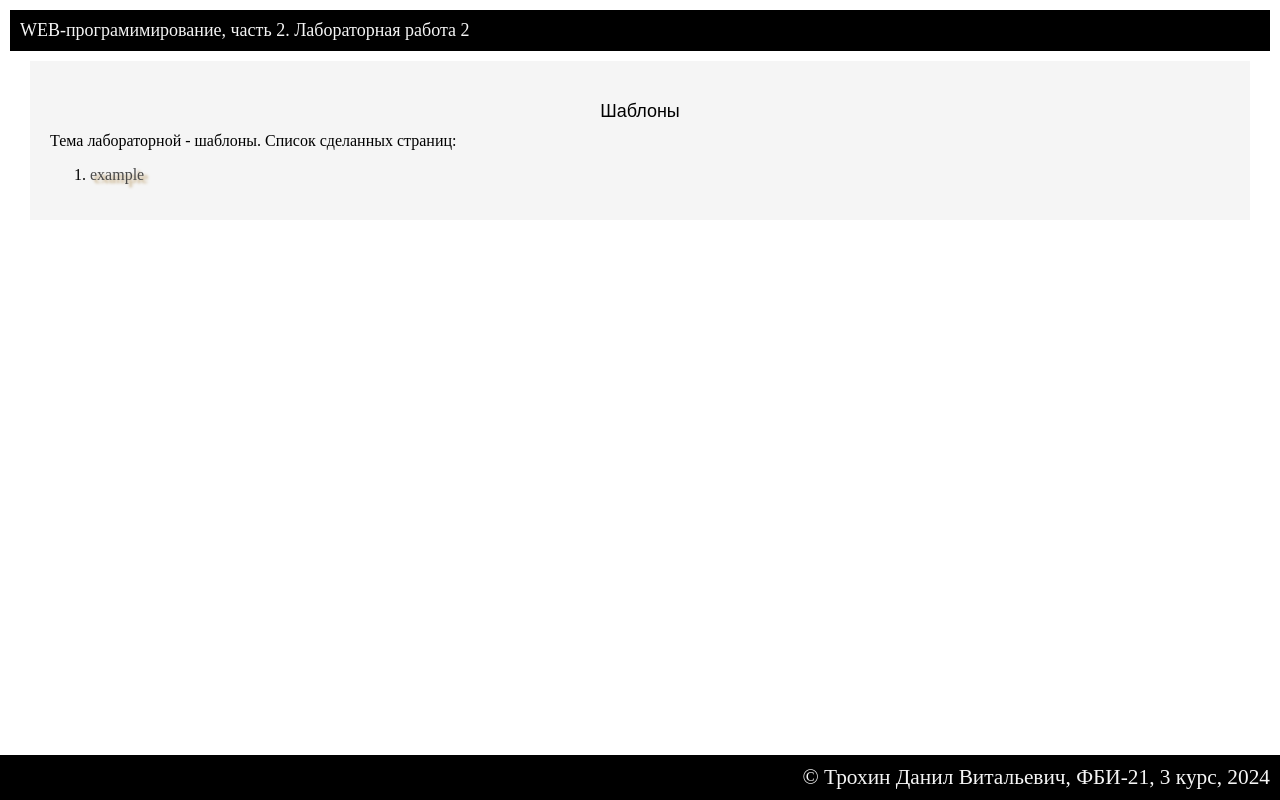
After one commit to stocker-progger/web-back-labs, a Flask app: page /lab2/ in a window 1280 px wide. The commit adds this page. Run offline with Flask 3, Linux system fonts and the light colour scheme.

Commit message:
Наследование шаблонов

```diff
--- a/app.py
+++ b/app.py
@@ -517,3 +517,7 @@ def example():
     return render_template('example.html',
                            name=name, lab_num=lab_num, group=group,
                            course=course, fruits=fruits)
+
+@app.route('/lab2/')
+def lab2():
+    return render_template('lab2.html')
--- /dev/null
+++ b/templates/base.html
@@ -0,0 +1,18 @@
+<!DOCTYPE html>
+<html lang="en">
+<head>
+    <meta charset="UTF-8">
+    <meta name="viewport" content="width=device-width, initial-scale=1.0">
+    <title>Данил Трохин. {% block lab %}{% endblock %}</title>
+    <link rel="stylesheet" href="{{ url_for('static', filename='lab1.css')}}">
+</head>
+<body>
+    <header>WEB-програмимирование, часть 2. {{ self.lab() }}</header>
+    <main>
+        {% block main %}{% endblock %}
+    </main>
+    <footer>
+        &copy; Трохин Данил Витальевич, ФБИ-21, 3 курс, 2024
+    </footer>
+</body>
+</html>
--- a/templates/example.html
+++ b/templates/example.html
@@ -4,7 +4,7 @@
     <meta charset="UTF-8">
     <meta name="viewport" content="width=device-width, initial-scale=1.0">
     <title>Лабораторная работа {{lab_num}}</title>
-    <link rel="stylesheet" href="/static/lab1.css">
+    <link rel="stylesheet" href="{{ url_for('static', filename='lab1.css')}}">
 </head>
 <body>
     <header>WEB-програмимирование, часть 2. {% if lab_num %}Лабораторная работа 2{% endif %}</header>
--- /dev/null
+++ b/templates/lab2.html
@@ -0,0 +1,15 @@
+{% extends "base.html" %}
+
+{# номер лабораторной работы: #}
+{% block lab %}Лабораторная работа 2{% endblock %}
+
+{# основной контент: #}
+{% block main %}
+<h1>Шаблоны</h1>
+<div>Тема лабораторной - шаблоны. Список сделанных страниц:</div>
+<ol>
+    <li>
+        <a href="/lab2/example">example</a>
+    </li>
+</ol>
+{% endblock %}
```
